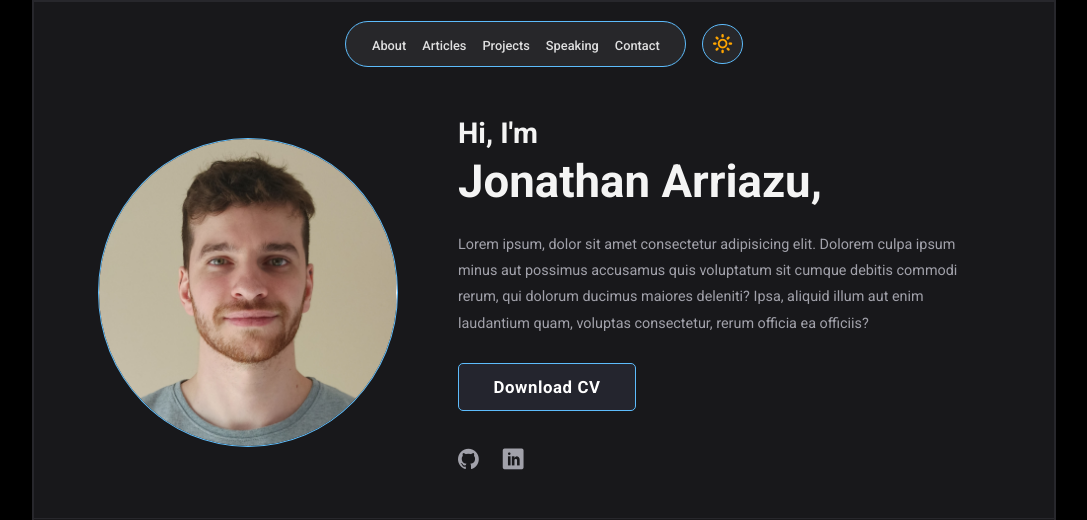
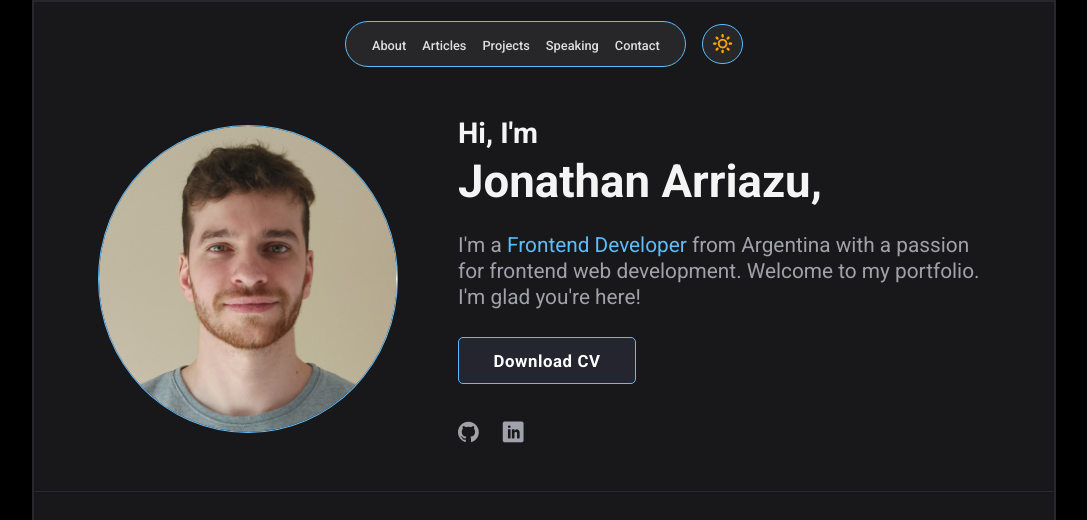
Before and after one commit to JonathanArriazu/myPortfolio, a React (Create React App) app: page / in a window 1280 px wide. Shown: the top 520 px of the page, without its empty margins (96-1183 px from the left). Built offline with nearby package versions, Linux system fonts and the light colour scheme.

Commit message:
fix: some text and styles  modified

```diff
--- a/src/components/hero/hero.css
+++ b/src/components/hero/hero.css
@@ -13,7 +13,7 @@ CONTENTS:
 
 section.hero {
     margin-top: 3rem;
-    justify-content: space-between;
+    justify-content: center;
     align-items: center;
     gap: 60px;
 }
@@ -52,10 +52,14 @@ section.hero h1.title{
 }
 
 section.hero p.text{
-    font-size: 0.9rem;
+    font-size: 1.3rem;
     line-height: 1.65rem;
     padding: 20px 0 20px 0;
     color: var(--subtitle);
+}
+
+section.hero p.text .front-end{
+    color: var(--blue);
 }
 
 section.hero .right-section .button-container{
@@ -146,6 +150,37 @@ section.hero .all-icons .icon:hover{
     section.hero .left-section .photo{
         width: 280px;
     }
+
+}
+
+@media (min-width: 769px) and (max-width: 992px) {
+
+    section.hero {
+        margin-top: 3rem;
+        justify-content: center;
+        align-items: center;
+        gap: 30px;
+    }
+
+    section.hero .left-section .photo {
+        width: 280px;
+    }
+
+     section.hero h3.sub-title{
+        font-size: 1.7rem;
+        line-height: 2.3rem;
+    }
+
+    section.hero h1.title{
+        font-size: 2.5rem;
+        line-height: 2rem;
+    }
+
+    section.hero p.text{
+        font-size: 1.1rem;
+        padding: 26px 0 26px 0;
+        color: var(--subtitle);
+    }
 }
 
 /* @media (min-width: 769px) and (max-width: 992px) {
--- a/src/components/hero/hero.jsx
+++ b/src/components/hero/hero.jsx
@@ -19,7 +19,7 @@ const Hero = () => {
             Jonathan Arriazu,
           </h1>
           <p className='text'>
-            Lorem ipsum, dolor sit amet consectetur adipisicing elit. Dolorem culpa ipsum minus aut possimus accusamus quis voluptatum sit cumque debitis commodi rerum, qui dolorum ducimus maiores deleniti? Ipsa, aliquid illum aut enim laudantium quam, voluptas consectetur, rerum officia ea officiis?
+            I'm a <span className='front-end'>Frontend Developer</span> from Argentina with a passion for frontend web development. Welcome to my portfolio. I'm glad you're here!
           </p>
           <div className='flex button-container'>
             <button>Download CV</button>
```
